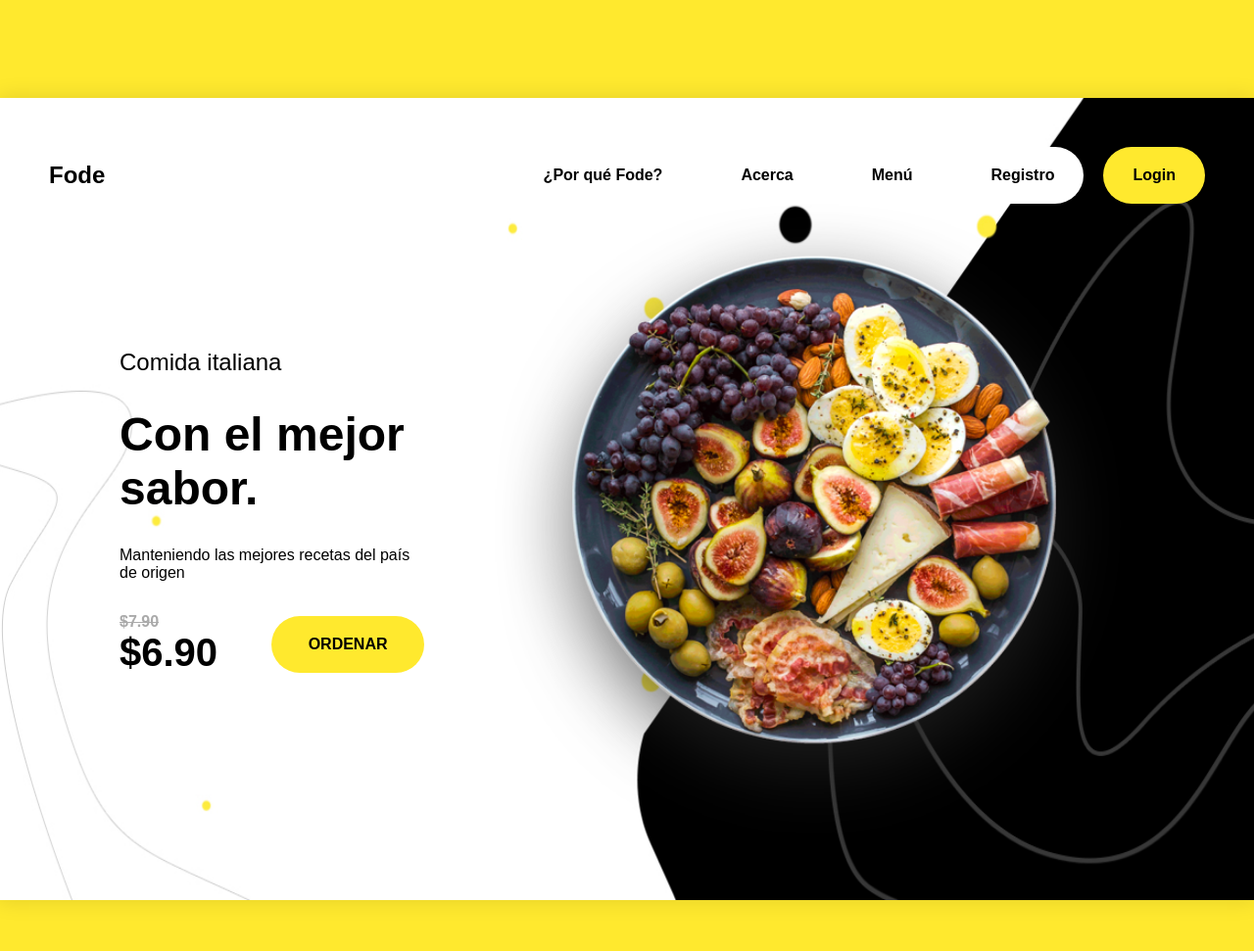
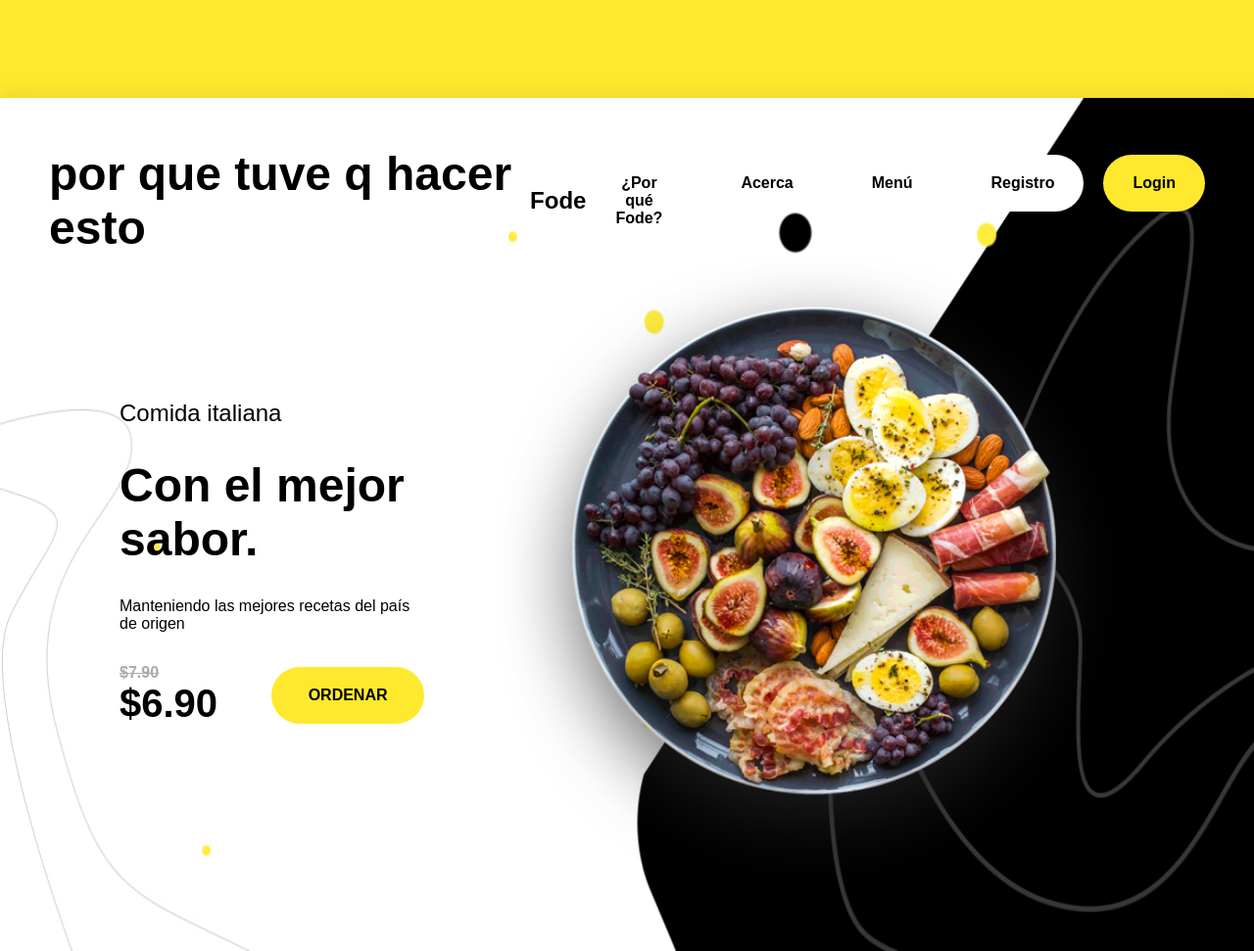
Before and after one commit to XArcangelll/sass-1, a plain HTML site: page public/index.html in a window 1280 px wide. Shown: the top 971 px of the page at 98% size. Drawn offline with Linux system fonts and the light colour scheme.

Commit message:
agregando otra cosa 3

```diff
--- a/public/index.html
+++ b/public/index.html
@@ -11,6 +11,10 @@
         <header>
             <nav>
                 <!--otro comentario random para el html-->
+
+
+
+                <h2>por que tuve q hacer esto</h2>
                 <h1>
                     <a href="#" class="logo">Fode</a>
                 </h1>
```
